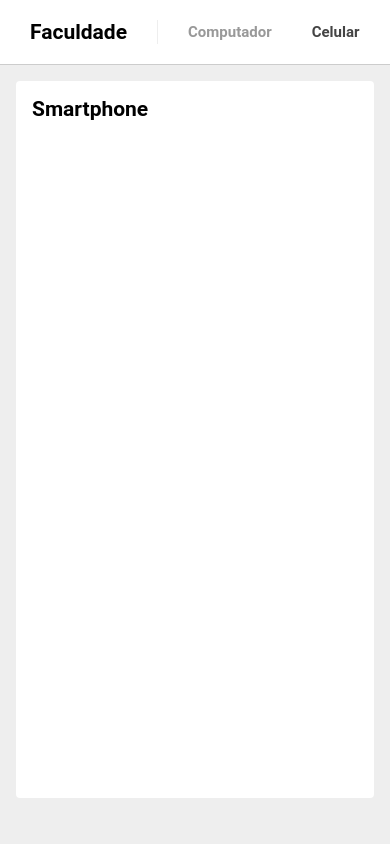
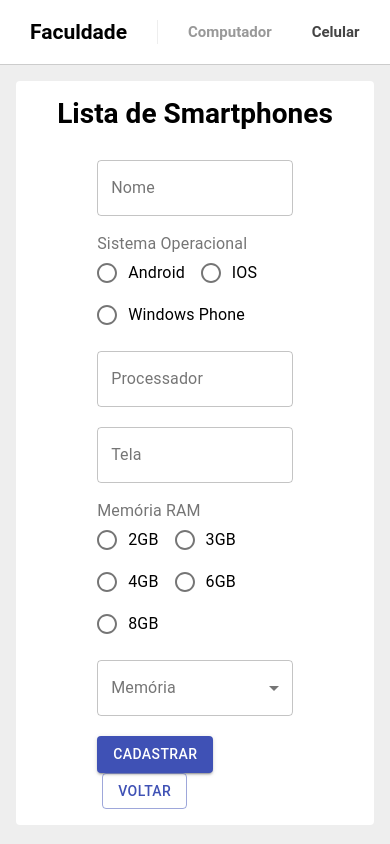
Before and after one commit to felipevlima/front-faculdade, a React (Create React App) app: page /celular in a window 390 px wide. Shown: the top 844 px of the page. Built offline with nearby package versions, Linux system fonts and the light colour scheme.

Commit message:
Pre-finished mobile registration page

```diff
--- a/package.json
+++ b/package.json
@@ -3,6 +3,8 @@
   "version": "0.1.0",
   "private": true,
   "dependencies": {
+    "@material-ui/core": "^4.11.0",
+    "@material-ui/icons": "^4.9.1",
     "@testing-library/jest-dom": "^4.2.4",
     "@testing-library/react": "^9.3.2",
     "@testing-library/user-event": "^7.1.2",
--- a/src/components/Header/Header.tsx
+++ b/src/components/Header/Header.tsx
@@ -14,7 +14,7 @@ const Header = () => {
           <Pages>
             <NavLink to="/computador">Computador</NavLink>
             <NavLink to="/celular">Celular</NavLink>
-            <NavLink to="/users">User</NavLink>
+            <NavLink to="/users">Usuário</NavLink>
           </Pages>
         </div>
       </Content>
--- /dev/null
+++ b/src/pages/Smartphone/Smartphone.styles.ts
@@ -0,0 +1,13 @@
+import styled from 'styled-components';
+
+export const Form = styled.form`
+    width: 100%;
+    padding: 0 20%;
+`;
+
+export const Title = styled.h1`
+    font-size: 28px;
+    text-align: center;
+    margin-bottom: 30px;
+
+`;
--- a/src/pages/Smartphone/Smartphone.tsx
+++ b/src/pages/Smartphone/Smartphone.tsx
@@ -1,12 +1,69 @@
 import React from 'react';
 import Section from '../../components/Section/Section';
+import { Button, FormControl, FormControlLabel, FormLabel, InputLabel, Radio, RadioGroup, Select, TextField } from '@material-ui/core';
+import { Form, Title } from './Smartphone.styles';
 
 // import { Container } from './styles';
 
 const Smartphone: React.FC = () => {
   return (
     <Section>
-      <h1>Smartphone</h1>
+      <Title>Lista de Smartphones</Title>
+      <Form>
+        <TextField
+          id="name" label="Nome" variant="outlined" fullWidth style={{marginBottom: 20}}
+        />
+
+        <FormControl component="fieldset" fullWidth style={{marginBottom: 15}}>
+          <FormLabel component="legend">Sistema Operacional</FormLabel>
+          <RadioGroup aria-label="so" name="so" row>
+            <FormControlLabel value="Android" control={<Radio color="primary"/>} label="Android" />
+            <FormControlLabel value="IOS" control={<Radio color="primary" />} label="IOS" />
+            <FormControlLabel value="Windows Phone" control={<Radio color="primary" />} label="Windows Phone" />
+          </RadioGroup>
+        </FormControl>
+
+        <TextField
+          id="process" label="Processador" variant="outlined" fullWidth style={{marginBottom: 20}}
+        />
+
+        <TextField
+          id="screen" label="Tela" variant="outlined" fullWidth style={{marginBottom: 20}}
+        />
+        <FormControl component="fieldset" fullWidth style={{marginBottom: 15}}>
+          <FormLabel component="legend">Memória RAM</FormLabel>
+          <RadioGroup aria-label="memoryRam" name="gender1" row>
+            <FormControlLabel value="2" control={<Radio color="primary"/>} label="2GB" />
+            <FormControlLabel value="3" control={<Radio color="primary" />} label="3GB" />
+            <FormControlLabel value="4" control={<Radio color="primary" />} label="4GB" />
+            <FormControlLabel value="6" control={<Radio color="primary" />} label="6GB" />
+            <FormControlLabel value="8" control={<Radio color="primary" />} label="8GB" />
+          </RadioGroup>
+        </FormControl>
+
+        <FormControl variant="outlined" fullWidth style={{marginBottom: 20}}>
+          <InputLabel htmlFor="memory">Memória</InputLabel>
+          <Select
+            native
+            label="Memória"
+            inputProps={{
+              name: 'memory',
+              id: 'memory',
+            }}
+          >
+            <option aria-label="None" value="" />
+            <option value={8}>8GB</option>
+            <option value={16}>16GB</option>
+            <option value={32}>32GB</option>
+            <option value={64}>64GB</option>
+            <option value={128}>128GB</option>
+            <option value={25}>256GB</option>
+          </Select>
+        </FormControl>
+
+        <Button variant="contained" color="primary" onClick={() => { alert('Pressed') }} style={{marginRight: 5}}>Cadastrar</Button>
+        <Button variant="outlined" color="primary" onClick={() => { alert('Pressed') }} style={{marginLeft: 5}}>Voltar</Button>
+      </Form>
     </Section>
   );
 };
```
Also changed, not shown: 1 other file (tests, documents, lock files or other folders).
